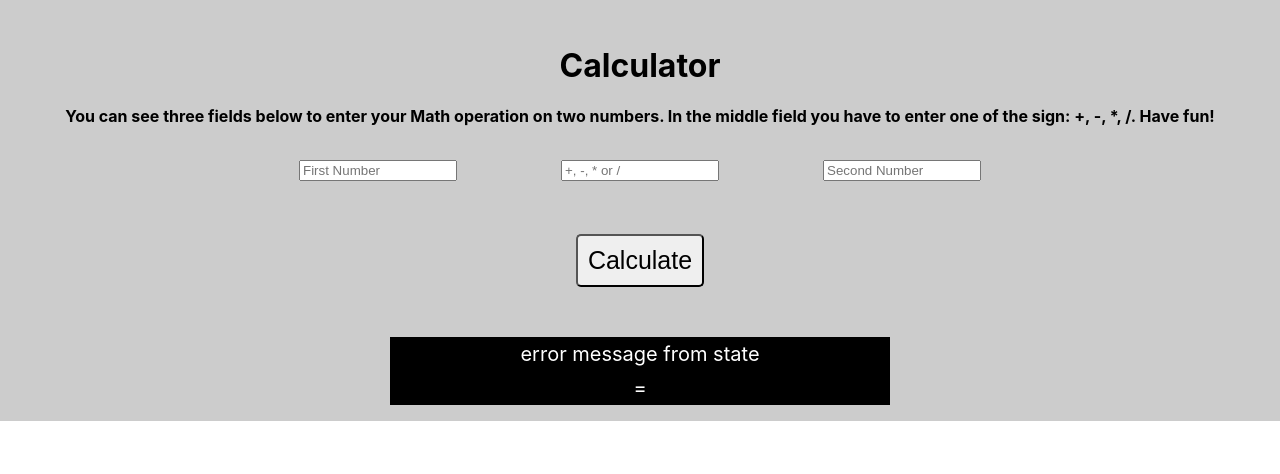
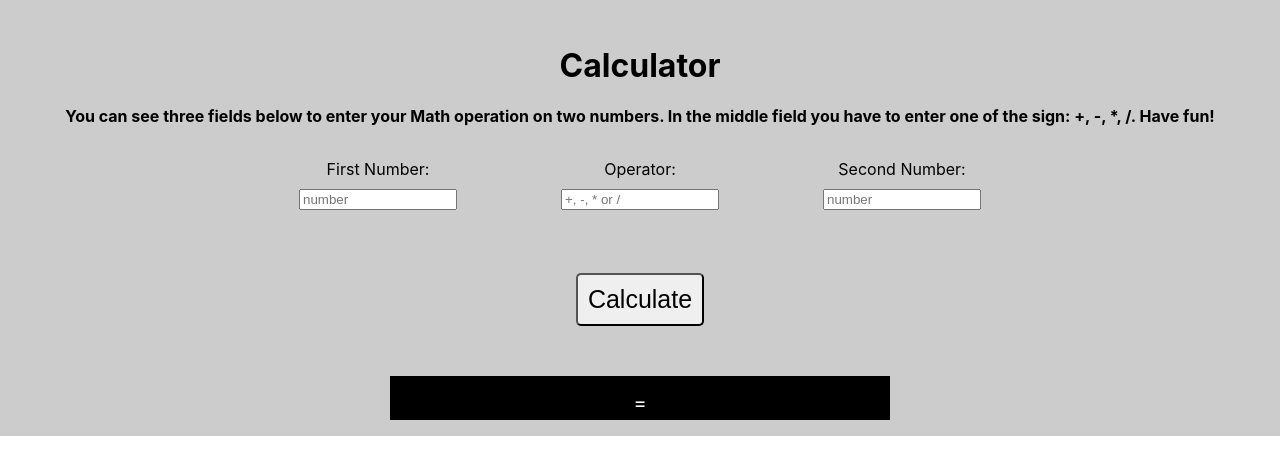
Before and after one commit to argasek/codebrainers-2020-03, a React (Create React App) app: page / in a window 1280 px wide. Shown: the top 474 px of the page. Built offline with nearby package versions, Linux system fonts and the light colour scheme.

Commit message:
Refactoring the code included show the messages in invalid situations. Use reactstrap.

```diff
--- a/src/App.css
+++ b/src/App.css
@@ -53,10 +53,11 @@ span {
 
 table {
   margin: 0 auto;
+  text-align: center;
 }
 
 table input {
-  margin: 0 50px;
+  margin: 10px 50px;
   width: 150px;
 }
 
--- a/src/App.jsx
+++ b/src/App.jsx
@@ -1,23 +1,7 @@
 import React from 'react';
 import InputField from "./components/inputField";
-import {Form} from 'reactstrap';
+import {Form, Table} from 'reactstrap';
 import './App.css';
-
-
-function onlySign(field) {
-  const signs = ['+', '-', '*', '/', ''];
-  let check = true;
-  for (let i = 0; i < signs.length; i++) {
-    if (field === signs[i]) {
-      check = false;
-      return check;
-    }
-  }
-  if (check) {
-    alert('Enter one of the signs +, -, * or /.');
-    return true;
-  }
-}
 
 
 class App extends React.Component {
@@ -31,22 +15,39 @@ class App extends React.Component {
       operatorValid: '',
       secondNumberValid: '',
       result: '',
-      errorMessage: 'error message from state',
+      errorMessage: '',
     };
   }
 
+  onlySign = (field) => {
+    const errorMessage = 'Invalid character!'
+    const signs = ['+', '-', '*', '/', ''];
+    let check = true;
+    let sign;
+    for (let i = 0; i < signs.length; i++) {
+      if (field === signs[i]) {
+        check = false;
+        sign = signs[i];
+        return check;
+      }
+    }
+    if (check) {
+      this.setState({errorMessage: errorMessage});
+      console.log(field, sign);
+      return true;
+    }
+  }
+
   onlyNumber(field) {
-  if (isNaN(parseFloat(field)) && field !== '') {
-    const errorMessage = 'It\'s not a number!!!';
-    this.setState({[field + 'Valid']: errorMessage});
-    console.log(field, field + 'Valid')
-    return true;
-  }
+    if (isNaN(parseFloat(field))) {
+      const errorMessage = 'It\'s not a number!!!';
+      this.setState({errorMessage: errorMessage});
+      return true;
+    }
   }
 
   notDivideByZero(operationSign, secondValue) {
-    if ((operationSign === '/') && (parseInt(secondValue) === 0))
-    {
+    if ((operationSign === '/') && (parseInt(secondValue) === 0)) {
       const errorMessage = 'Don\'t divide by zero!!!!';
       this.setState({errorMessage: errorMessage});
       return true;
@@ -59,7 +60,7 @@ class App extends React.Component {
 
     // operationSign === '' || firstValue === '' || secondValue === '' ? alert('Complete all fields!') :
     return this.notDivideByZero(operationSign, secondValue) ? false :
-      this.onlyNumber(firstValue) || this.onlyNumber(secondValue) || onlySign(operationSign) ? false :
+      this.onlyNumber(firstValue) || this.onlyNumber(secondValue) || this.onlySign(operationSign) ? false :
         operationSign === '+' ? a + b :
           operationSign === '-' ? a - b :
             operationSign === '*' ? a * b :
@@ -71,13 +72,8 @@ class App extends React.Component {
   }
   // notDivideByZero(this.state.operator, event.target.value);
 
-  changeNumberValue = (event, key) => {
-    // this.onlyNumber(event.target.value);
+  changeFieldValue = (event, key) => {
     this.setState({[key]: event.target.value});
-  }
-  changeOperatorValue = (event) => {
-    onlySign(event.target.value);
-    this.setState({operator: event.target.value});
   }
 
 
@@ -103,36 +99,44 @@ class App extends React.Component {
               to enter one of the sign: +, -, *, /. Have fun!</h4>
           </header>
           <Form>
-            <table>
+            <Table responsive>
               <tbody>
               <tr>
                 <InputField
                   value={firstNumber}
-                  id='FirstNumber'
+                  name='First Number'
                   type="text"
-                  onChange={event => this.changeNumberValue(event, 'firstNumber')}
-                  placeholder="First Number"
+
+                  onChange={event => this.changeFieldValue(event, 'firstNumber')}
+                  placeholder="number"
                   errorMessage={firstNumberValid}
+                  onBlur={() => this.onlyNumber('firstNumber')}
                 />
                 <InputField
                   value={operator}
-                  id='Operator'
+                  name='Operator'
                   type="text"
-                  onChange={event => this.changeOperatorValue(event)}
+                  onChange={event => this.changeFieldValue(event, 'operator')}
                   placeholder="+, -, * or / "
                   errorMessage={operatorValid}
+                  onBlur={() => this.onlySign('operator')}
                 />
                 <InputField
                   value={secondNumber}
-                  id='SecondNumber'
+                  name='Second Number'
                   type="text"
-                  onChange={event => this.changeNumberValue(event, 'secondNumber')}
-                  placeholder="Second Number"
+                  onChange={event => this.changeFieldValue(event, 'secondNumber')}
+                  placeholder="number"
                   errorMessage={secondNumberValid}
+                  onBlur={() => {
+                    this.onlyNumber('secondNumber');
+                    this.notDivideByZero(operator, 'secondNumber');
+                  }
+                  }
                 />
               </tr>
               </tbody>
-            </table>
+            </Table>
           </Form>
           <button onClick={this.onButtonClick}>
             Calculate
--- a/src/components/inputField.js
+++ b/src/components/inputField.js
@@ -2,18 +2,20 @@ import React from 'react';
 import PropTypes from 'prop-types';
 import { Input, FormFeedback, Label, FormGroup } from 'reactstrap';
 
-const InputField  = ({field, name, type, onChange, placeholder, errorMessage = ''}) => {
+const InputField  = ({field, name, type, onChange, placeholder, errorMessage = '', onBlur}) => {
   return (
     <td>
       <FormGroup>
-      <Label htmlFor={name}></Label>
+      <Label htmlFor={name}>{name}: <br/></Label>
       <Input
         value={field}
+        // errorMessage = {errorMessage}
         id={name}
         type={type}
         onChange={onChange}
         placeholder={placeholder}
         invalid={errorMessage !== ''}
+        onBlur = {onBlur}
       />
       <FormFeedback>{errorMessage}</FormFeedback>
       </FormGroup>
```
